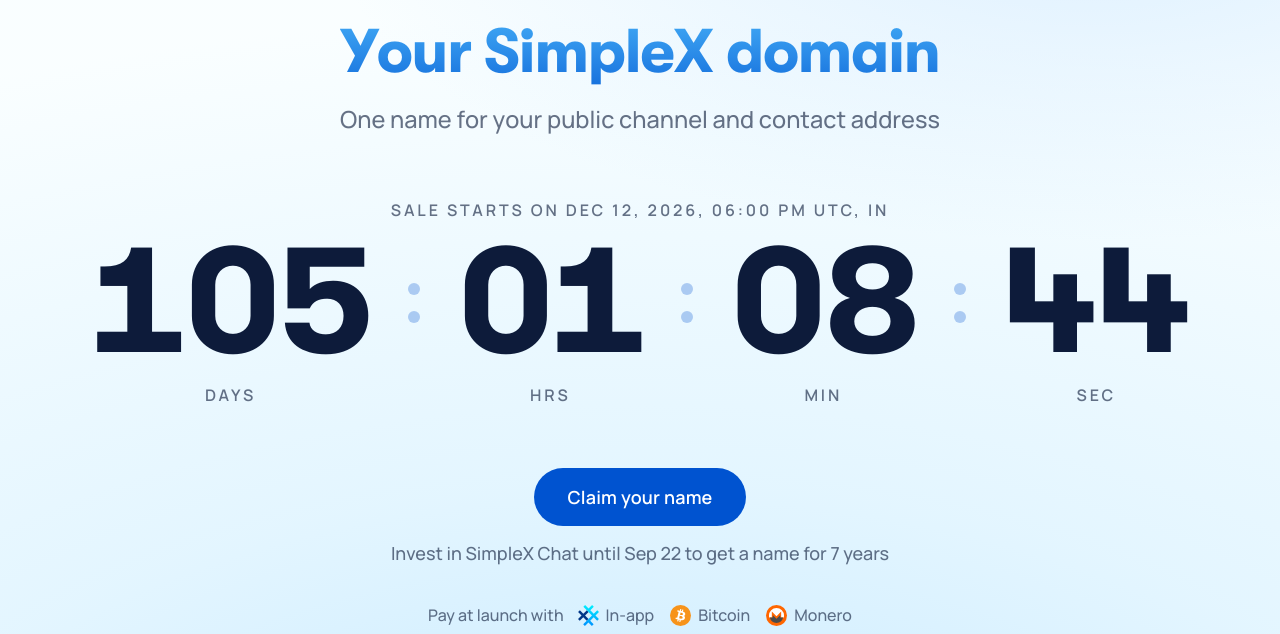
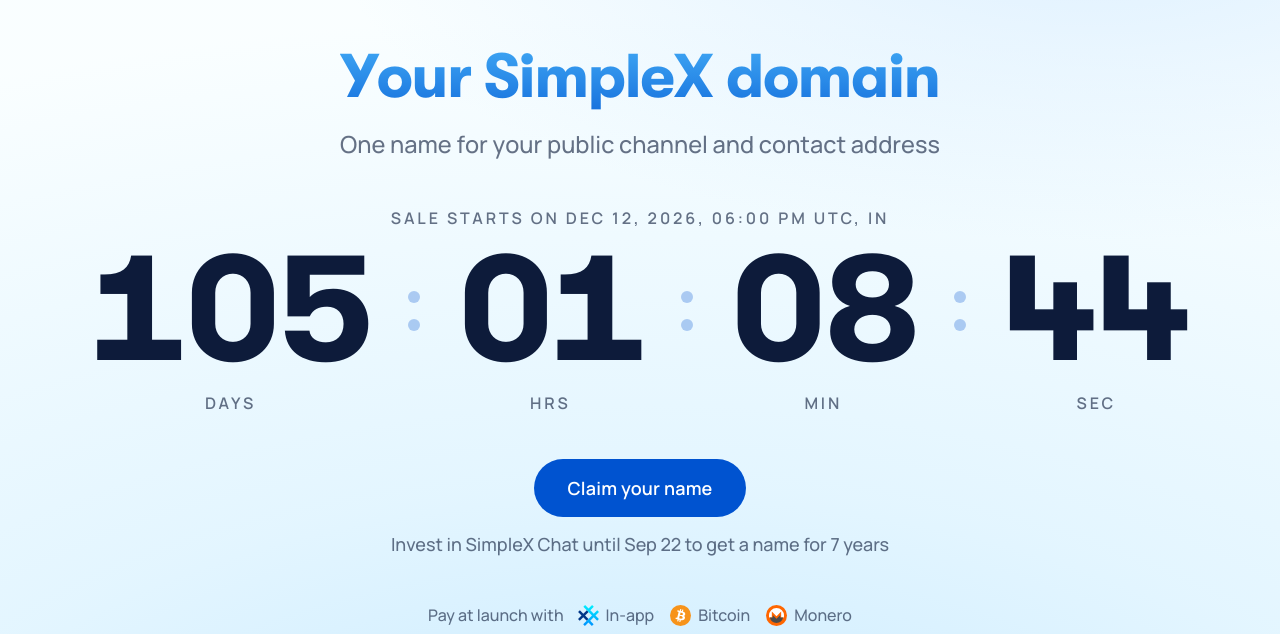
Before and after one commit to simplex-chat/simplex.domains, a plain HTML site: page index.html in a window 1280 px wide. Shown: the part 98-732 px from the top of the page. Drawn offline with Linux system fonts and the light colour scheme.

Commit message:
page layout complete

```diff
--- a/index.html
+++ b/index.html
@@ -94,10 +94,21 @@
   :focus-visible { outline: 2px solid var(--accent); outline-offset: 3px; border-radius: 4px; }
 
   .hero {
+    position: relative;
     min-height: 100dvh;
     display: flex;
     flex-direction: column;
+    text-align: center;
     padding: clamp(18px, 3.5vw, 44px);
+  }
+  @media (min-width: 1300px) {
+    .hero { padding-top: 0; }
+    .topbar {
+      position: absolute;
+      top: clamp(18px, 3.5vw, 44px);
+      left: clamp(18px, 3.5vw, 44px);
+      right: clamp(18px, 3.5vw, 44px);
+    }
   }
 
   .topbar { flex: none; display: flex; align-items: center; justify-content: space-between; gap: 16px; }
@@ -127,21 +138,18 @@
   .pill--primary:active { transform: translateY(1px); }
   .pill .ext { margin-left: 0; }
 
-  .center {
-    flex: 1; width: 100%; max-width: 1100px; margin-inline: auto; text-align: center;
-    display: flex; flex-direction: column; justify-content: center; align-items: center;
-    gap: clamp(32px, 8vh, 90px);
-  }
-  .center > * { animation: rise .6s cubic-bezier(.2, .7, .2, 1) both; }
-  .center > *:nth-child(2) { animation-delay: .08s; }
-  .center > *:nth-child(3) { animation-delay: .16s; }
+  .vspace { flex: 1; }
+  .vspace--cap { min-height: 18px; max-height: 108px; }
+  .headline, .clockwrap, .cta-block { flex: none; animation: rise .6s cubic-bezier(.2, .7, .2, 1) both; }
+  .clockwrap { animation-delay: .08s; }
+  .cta-block { animation-delay: .16s; }
   @keyframes rise { from { opacity: 0; transform: translateY(16px); } to { opacity: 1; transform: none; } }
 
   .headline { display: flex; flex-direction: column; align-items: center; width: 100%; max-width: 600px; margin-inline: auto; container-type: inline-size; }
-  h1 { font-family: var(--display); font-weight: 700; font-size: clamp(28px, 10.3cqw, 66px); line-height: 1.02; letter-spacing: -.025em; font-kerning: none; white-space: nowrap; background: var(--heading); -webkit-background-clip: text; background-clip: text; -webkit-text-fill-color: transparent; color: transparent; padding-bottom: .04em; }
+  h1 { font-family: var(--display); font-weight: 700; font-size: clamp(28px, 10.3cqw, 66px); line-height: 1.02; text-box-trim: trim-start; text-box-edge: cap alphabetic; letter-spacing: -.025em; font-kerning: none; white-space: nowrap; background: var(--heading); -webkit-background-clip: text; background-clip: text; -webkit-text-fill-color: transparent; color: transparent; padding-bottom: .04em; }
   .sub { font-family: var(--body); font-weight: 500; font-size: clamp(11px, 3.92cqw, 26px); margin-top: 3cqw; font-kerning: none; white-space: nowrap; color: var(--ink-soft); }
 
-  .clockwrap { display: flex; flex-direction: column; align-items: center; gap: clamp(10px, 1.5vh, 18px); width: 100%; }
+  .clockwrap { display: flex; flex-direction: column; align-items: center; gap: clamp(10px, 1.5vh, 18px); width: 100%; max-width: 1100px; margin-inline: auto; }
   .count { display: flex; align-items: center; justify-content: space-between; gap: clamp(4px, 1vw, 16px); padding-bottom: clamp(30px, 4vh, 46px); width: 100%; }
   .grp { position: relative; display: flex; justify-content: center; }
   .big { font-family: var(--display); font-weight: 700; font-size: var(--fs-count); line-height: .9; letter-spacing: -.03em; font-variant-numeric: tabular-nums; font-feature-settings: "tnum" 1; }
@@ -170,7 +178,7 @@
   .footer {
     flex: none;
     display: flex; flex-direction: column; align-items: center; gap: 10px;
-    text-align: center; padding-top: clamp(14px, 2vh, 22px);
+    text-align: center;
   }
   .footer-links {
     display: flex; flex-wrap: wrap; justify-content: center; align-items: center; gap: 8px 14px;
@@ -231,7 +239,7 @@
   }
 
   @media (prefers-reduced-motion: reduce) {
-    .center > * { animation: none; }
+    .headline, .clockwrap, .cta-block { animation: none; }
     * { transition: none !important; }
   }
 </style>
@@ -261,11 +269,14 @@
       </button>
     </header>
 
-    <section class="center">
+    <div class="vspace"></div>
+
     <div class="headline">
       <h1>Your SimpleX domain</h1>
       <p class="sub">One name for your public channel and contact address</p>
     </div>
+
+    <div class="vspace vspace--cap"></div>
 
     <div class="clockwrap">
       <p class="saleline">Sale starts on <span id="saleWhen">Dec 12, 2026, 18:00 UTC</span>, in</p>
@@ -280,11 +291,14 @@
       </div>
     </div>
 
+    <div class="vspace vspace--cap"></div>
+
     <div class="cta-block">
       <button class="pill pill--primary" id="openFund">Claim your name</button>
       <p class="perk-note">Invest in SimpleX Chat until Sep&nbsp;22 <br class="perk-br">to get a name for 7&nbsp;years</p>
     </div>
-    </section>
+
+    <div class="vspace"></div>
 
     <footer class="footer">
         <div class="pay">
```
Lines whose indentation alone changed are shown as unchanged.
